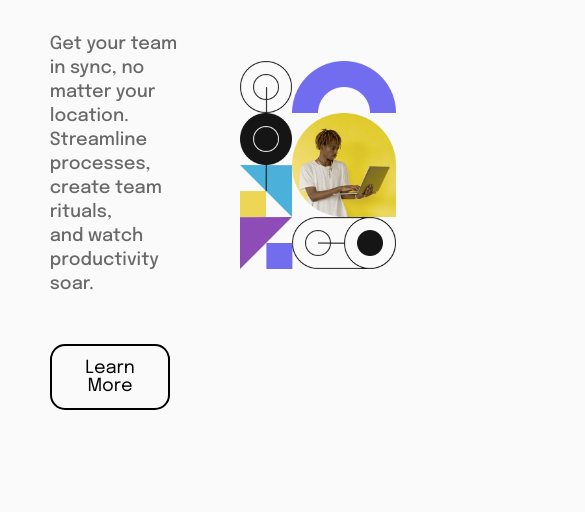
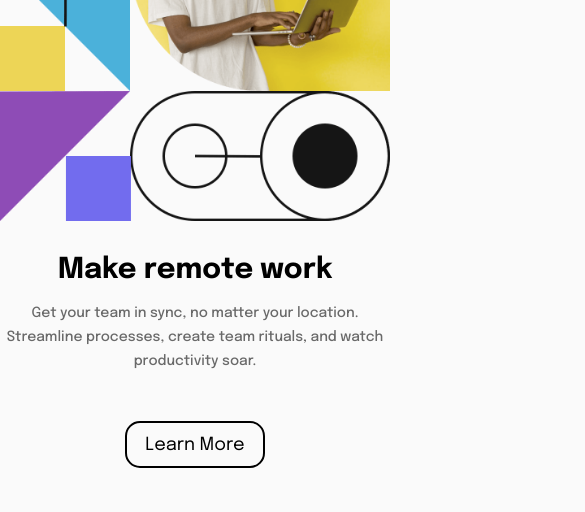
Before and after one commit to benj4627/47introSectionDropdown, a plain HTML site: page index.html in a window 390 px wide. Shown: the part 407-919 px from the top of the page, 585 px wide, since content can reach past the window. Drawn offline with Linux system fonts and the light colour scheme.

Commit message:
Update styles.css

```diff
--- a/assets/css/styles.css
+++ b/assets/css/styles.css
@@ -154,6 +154,70 @@ form {
     max-height: 70vh;
 }
 
+/* mobile */
+@media screen and (max-width: 768px) {
+    .globalNav,
+    .loginBtn,
+    .registerBtn {
+        display: none;
+
+    }
+    .gridContainer {
+      grid-template-columns: 1fr;
+      grid-gap: 1rem;
+      padding: unset;
+    }
+
+    .remoteWork {
+        grid-column: 1;
+        grid-row: 2;
+        max-width: 100vw;
+    }
+
+    .remoteWork h1 {
+        font-size: 1.8rem;
+        text-align: center;
+        margin-bottom: 1rem;
+    }
+
+    .remoteWork p {
+        text-align: center;
+        font-size: 14px;
+    }
+
+    .mainImg {
+        grid-column: 1;
+        grid-row: 1;
+        width: 100vw;
+        place-self: unset;
+    }
+
+    .mainImg img {
+        min-width: 100vw;
+    }
+
+    .learnBtn {
+        margin: unset;
+    }
+
+    .contentContainer {
+        margin-top: var(--stndSpacing);
+        display: flex;
+        flex-direction: column;
+        justify-content: center;
+        align-items: center;
+    }
+
+    .logosContainer {
+        margin-top: 3em;
+    }
+
+    .logosContainer img {
+        width: 20vw;
+        margin-bottom: 70px;
+    }
+}
+
 /*
 ## Colors
 
```
